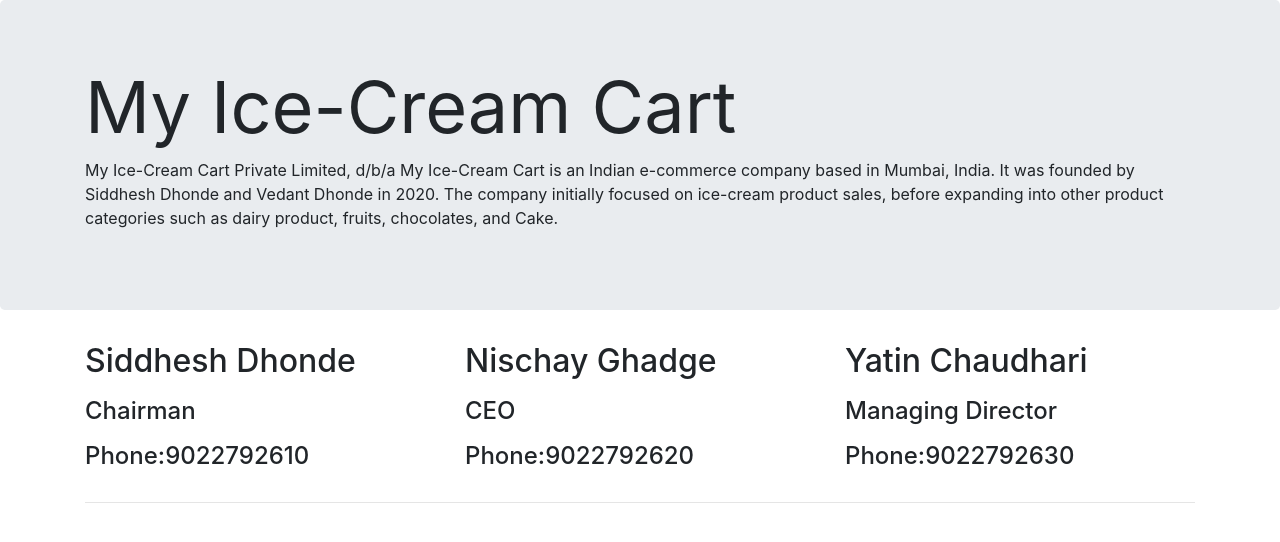
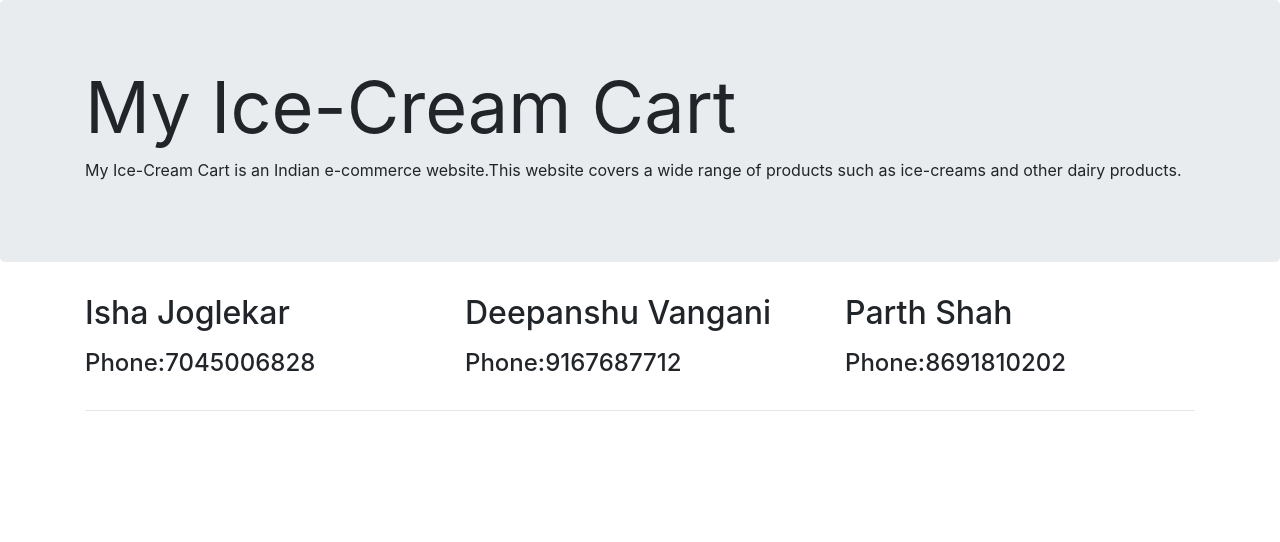
Before and after one commit to ishajoglekar/Online-Ice-Cream-Ordering-Portal, a Django app: page /shop/about/ in a window 1280 px wide. Shown: the part 56-598 px from the top of the page. Run offline with Django 3.2, Linux system fonts and the light colour scheme; some libraries are stand-ins or nearby versions.

Commit message:
Update about.html

```diff
--- a/shop/templates/shop/about.html
+++ b/shop/templates/shop/about.html
@@ -8,8 +8,7 @@
   <div class="jumbotron">
     <div class="container">
       <h1 class="display-3"><b>My Ice-Cream Cart</b></h1>
-      <p>My Ice-Cream Cart Private Limited, d/b/a My Ice-Cream Cart is an Indian e-commerce company based in Mumbai, India. It was founded by Siddhesh Dhonde and Vedant Dhonde in 2020. The company initially focused on ice-cream product sales, before expanding into other product categories such as dairy product, fruits, chocolates, and Cake.</p>
-
+      <p>My Ice-Cream Cart is an Indian e-commerce website.This website covers a wide range of products such as ice-creams and other dairy products.</p>
     </div>
   </div>
 
@@ -17,21 +16,18 @@
     <!-- Example row of columns -->
     <div class="row">
       <div class="col-md-4">
-        <h2>Siddhesh Dhonde</h2>
-        <p><h4>Chairman</h4></p>
-        <p><h4>Phone:9022792610</h4></p>
+        <h2>Isha Joglekar</h2>
+        <p><h4>Phone:7045006828</h4></p>
 
       </div>
       <div class="col-md-4">
-        <h2>Nischay Ghadge</h2>
-        <p><h4>CEO</h4></p>
-        <p><h4>Phone:9022792620</h4></p>
+        <h2>Deepanshu Vangani</h2>
+        <p><h4>Phone:9167687712</h4></p>
 
       </div>
       <div class="col-md-4">
-        <h2>Yatin Chaudhari</h2>
-        <p><h4>Managing Director</h4></p>
-        <p><h4>Phone:9022792630</h4></p>
+        <h2>Parth Shah</h2>
+        <p><h4>Phone:8691810202</h4></p>
 
       </div>
     </div>
```
